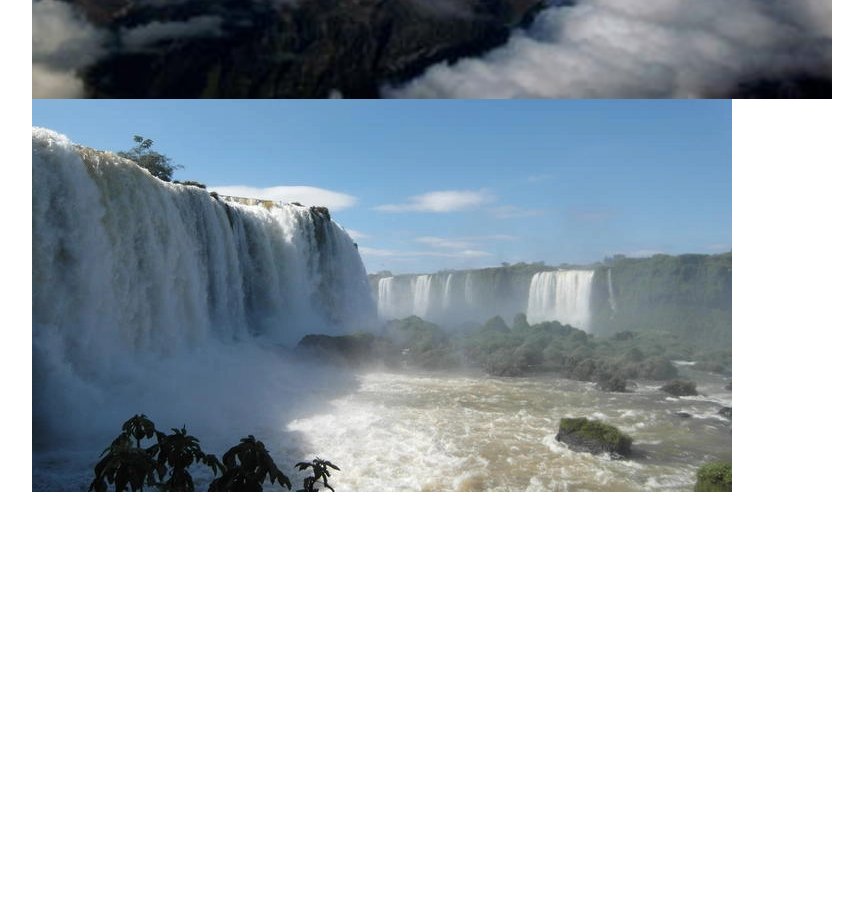
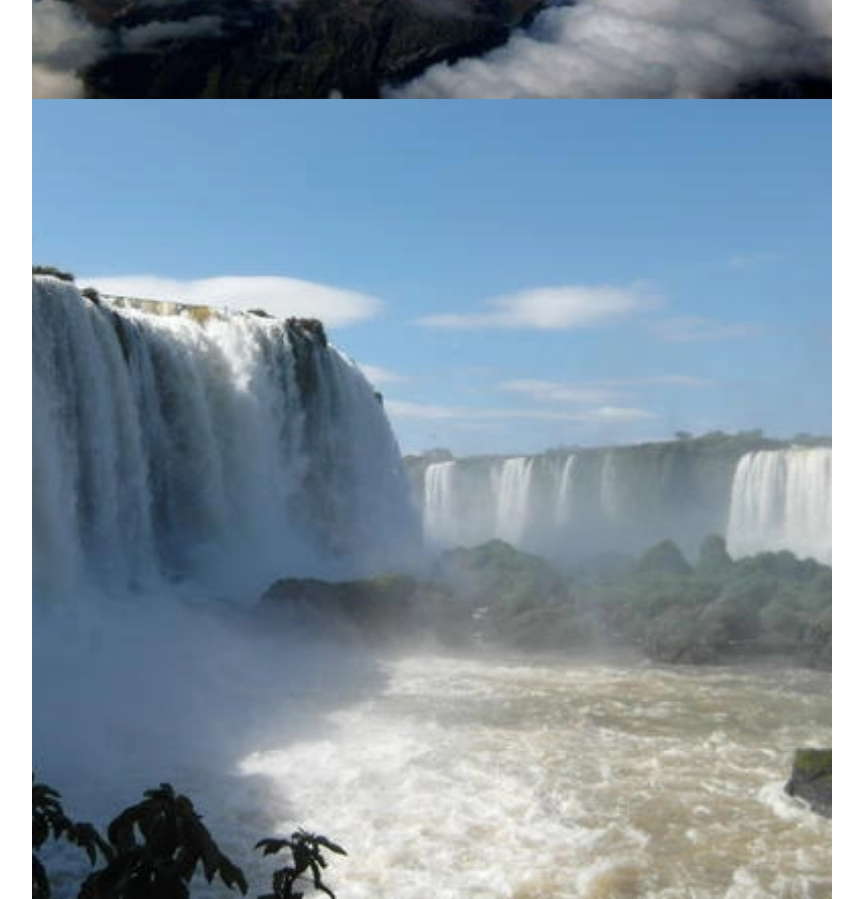
Before and after one commit to Fb16455/lazyloading, a website: page lozad.html in a window 1280 px wide. Shown: the part 10301-11200 px from the top of the page, without its empty margins (208-1071 px from the left). Before the commit the page ends 10797 px from the top, so only its background shows below. Drawn offline with Linux system fonts and the light colour scheme.

Commit message:
Adding correct picture-container lozad.html

```diff
--- a/lozad.html
+++ b/lozad.html
@@ -56,7 +56,7 @@
         <img class="container__image lazy" data-placeholder-background="blue" data-src="imgs/13.jpg" alt="..." />
 
         <!-- Exemplo com Picture -->
-        <picture class="picture_container lazy" data-iesrc="imgs/14.jpg">
+        <picture class="picture-container lazy" data-iesrc="imgs/14.jpg">
             <source srcset="imgs/14.webp" type="image/webp" alt="...">
             <source srcset="imgs/14.jpg" type="image/jpg" alt="...">
         </picture>
```
